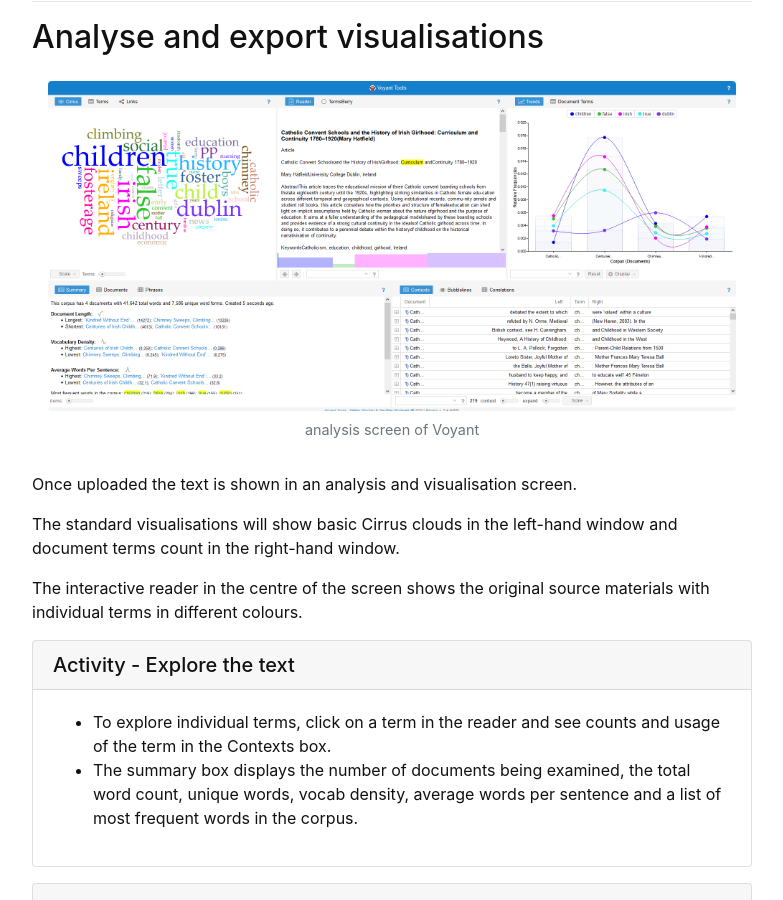
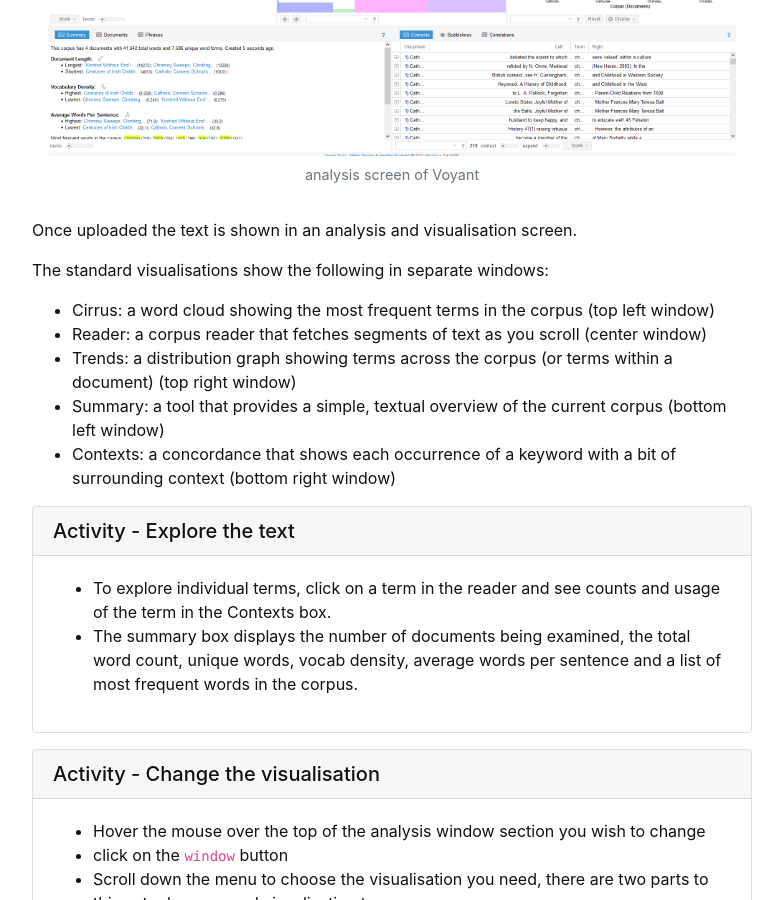
Before and after one commit to GULibrarySandbox/data-vis-basics, a Jekyll site: the page built from content/5-voyant.md, in a window 1280 px wide and 900 px high, scrolled down 3518 px. Shown: the whole window, without its empty margins (248-1031 px from the left). Built offline with Jekyll 4.4.1, drawn with Linux system fonts in a browser that asks for light colours; some of the changed text lies outside the part shown.

Commit message:
Update 5-voyant.md

```diff
--- a/content/5-voyant.md
+++ b/content/5-voyant.md
@@ -12,15 +12,6 @@ nav: true
 Voyant Tools is an open-source project and the code is available through GitHub.  The code is under a GPL3 license and the content is under a Creative Commons By Attribution license.   It is a scholarly project that is designed to facilitate reading and interpretive practices for digital humanities students and scholars as well as for the general public.
 
 Do not use personal, confidential or sensitive data in Voyant Tools.
-
-## Features include:
-
-- Cirrus: a word cloud showing the most frequent terms
-- Reader: an efficient corpus reader that fetches segments of text as you scroll
-- Trends: a distribution graph showing terms across the corpus (or terms within a document)
-- Summary: a tool that provides a simple, textual overview of the current corpus
-- Contexts: a concordance that shows each occurrence of a keyword with a bit of surrounding context
-- and [more](https://voyant-tools.org/docs/#!/guide/tools)...
 
 {% include figure.html img="VoyantTools.png" alt="Voyant tools list" caption="Voyant tools" width="100%" %}
 
@@ -77,9 +68,13 @@ Watch the Video, this will show you how to use Voyant tools, export your visuali
 
 Once uploaded the text is shown in an analysis and visualisation screen.
 
-The standard visualisations will show basic Cirrus clouds in the left-hand window and document terms count in the right-hand window.
+The standard visualisations show the following in separate windows:
+- Cirrus: a word cloud showing the most frequent terms in the corpus (top left window)
+- Reader: a corpus reader that fetches segments of text as you scroll (center window)
+- Trends: a distribution graph showing terms across the corpus (or terms within a document) (top right window)
+- Summary: a tool that provides a simple, textual overview of the current corpus (bottom left window)
+- Contexts: a concordance that shows each occurrence of a keyword with a bit of surrounding context (bottom right window)
 
-The interactive reader in the centre of the screen shows the original source materials with individual terms in different colours.
 {% capture text %}
 - To explore individual terms, click on a term in the reader and see counts and usage of the term in the Contexts box.
 - The summary box displays the number of documents being examined, the total word count, unique words, vocab density, average words per sentence and a list of most frequent words in the corpus.{% endcapture %}{% include card.md header="Activity - Explore the text" text=text %}
```
